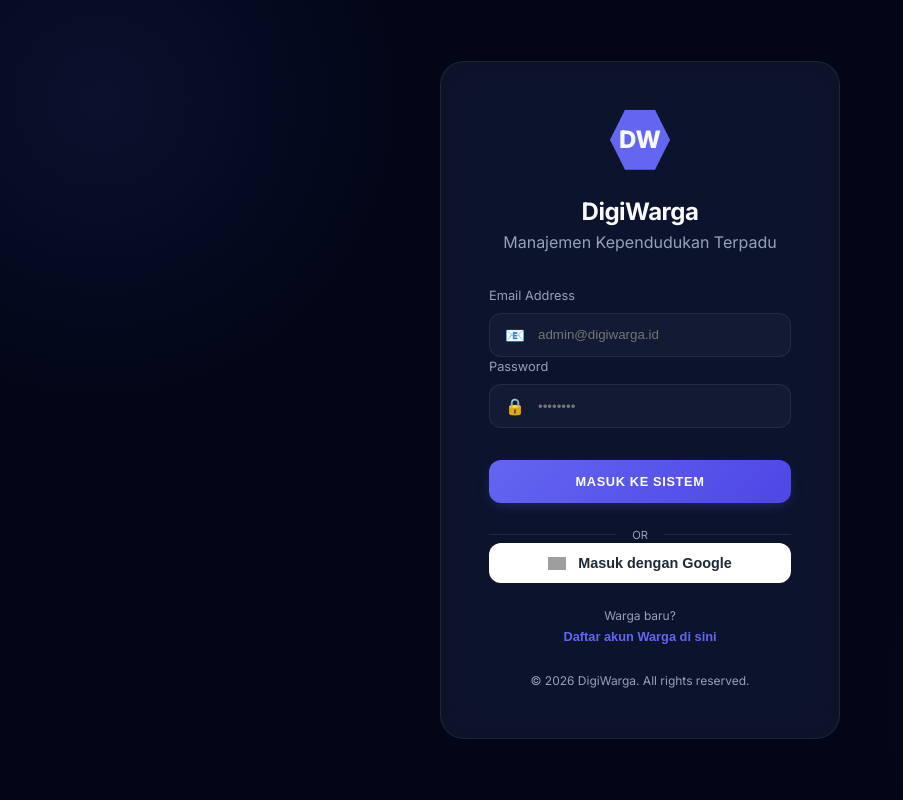
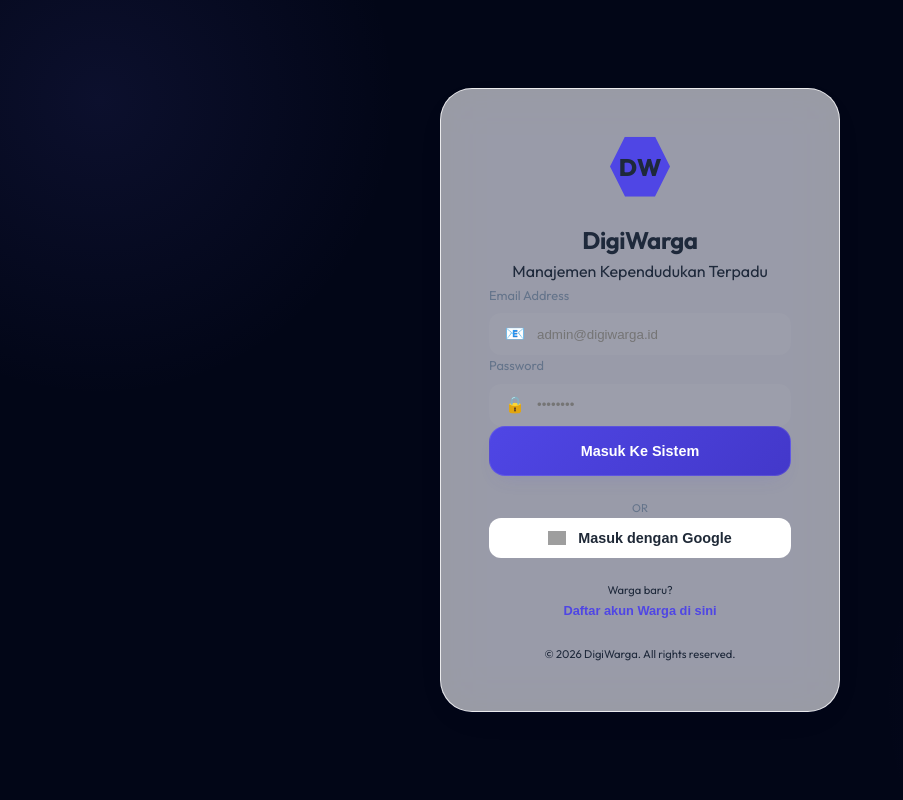
Before and after one commit to roedyrustam/pendudukangular, an Angular app: page /login in a window 1280 px wide. Shown: the whole page, without its empty margins (0-903 px from the left). Built offline with nearby package versions, Linux system fonts and the light colour scheme; grey boxes are pictures that could not be loaded.

Commit message:
feat: implement global design system with custom luxury styles and layout components

```diff
--- a/src/styles.scss
+++ b/src/styles.scss
@@ -1,128 +1,159 @@
-@import url('https://fonts.googleapis.com/css2?family=Inter:wght@300;400;500;600;700;800&display=swap');
+@import url('https://fonts.googleapis.com/css2?family=Outfit:wght@300;400;500;600;700;800&display=swap');
 
 :root {
-  color-scheme: dark;
-  --primary: #6366f1;
-  --primary-glow: rgba(99, 102, 241, 0.4);
-  --secondary: #ec4899;
-  --darkness: #05060b;
-  --bg-dark: #0f172a;
-  --card-bg: rgba(30, 41, 59, 0.4);
-  --border-color: rgba(255, 255, 255, 0.08);
-  --text-main: #f8fafc;
-  --text-muted: #94a3b8;
-  --glass-bg: rgba(15, 23, 42, 0.6);
-  --glass-border: rgba(255, 255, 255, 0.1);
-  --neon-cyan: #22d3ee;
-  --neon-indigo: #818cf8;
+  color-scheme: light;
+  --primary: #4f46e5;
+  --primary-glow: rgba(79, 70, 229, 0.15);
+  --secondary: #d946ef;
+  --accent: #06b6d4;
+  --darkness: #f8fafc;
+  --bg-deep: #f1f5f9;
+  --card-bg: rgba(255, 255, 255, 0.6);
+  --glass-bg: rgba(255, 255, 255, 0.75);
+  --glass-border: rgba(255, 255, 255, 0.5);
+  --text-main: #1e293b;
+  --text-muted: #64748b;
+
+  /* macOS Curves */
+  --apple-ease: cubic-bezier(0.32, 0.72, 0, 1);
+  --apple-spring: cubic-bezier(0.34, 1.56, 0.64, 1);
 }
 
 * {
   margin: 0;
   padding: 0;
   box-sizing: border-box;
+  -webkit-font-smoothing: antialiased;
 }
 
 body {
-  font-family: 'Inter', system-ui, -apple-system, sans-serif;
-  background-color: var(--darkness);
+  font-family: 'Outfit', -apple-system, BlinkMacSystemFont, 'Segoe UI', Roboto, sans-serif;
+  background-color: var(--bg-deep);
   background-image:
-    radial-gradient(at 0% 0%, rgba(99, 102, 241, 0.15) 0px, transparent 50%),
-    radial-gradient(at 100% 0%, rgba(236, 72, 153, 0.1) 0px, transparent 50%);
+    radial-gradient(at 0% 0%, rgba(79, 70, 229, 0.05) 0px, transparent 50%),
+    radial-gradient(at 100% 100%, rgba(217, 70, 239, 0.05) 0px, transparent 50%),
+    white;
   color: var(--text-main);
-  line-height: 1.5;
+  line-height: 1.6;
   overflow-x: hidden;
   min-height: 100vh;
 }
 
 .glass-panel {
   background: var(--glass-bg);
-  backdrop-filter: blur(20px) saturate(180%);
-  -webkit-backdrop-filter: blur(20px) saturate(180%);
+  backdrop-filter: blur(25px) saturate(200%);
+  -webkit-backdrop-filter: blur(25px) saturate(200%);
   border: 1px solid var(--glass-border);
+  box-shadow: 0 8px 32px 0 rgba(31, 38, 135, 0.07);
 }
 
 .card-luxury {
   background: var(--card-bg);
-  border: 1px solid var(--border-color);
-  border-radius: 1.5rem;
-  padding: 1.5rem;
-  transition: all 0.4s cubic-bezier(0.23, 1, 0.32, 1);
+  border: 1px solid rgba(255, 255, 255, 0.8);
+  border-radius: 2rem;
+  padding: 2rem;
+  transition: all 0.5s var(--apple-ease);
   position: relative;
   overflow: hidden;
-
-  &::before {
-    content: '';
-    position: absolute;
-    top: 0; left: -100%;
-    width: 100%; height: 100%;
-    background: linear-gradient(90deg, transparent, rgba(255,255,255,0.05), transparent);
-    transition: 0.5s;
-  }
+  box-shadow: 0 10px 40px -15px rgba(0,0,0,0.08);
 
   &:hover {
-    transform: translateY(-8px) scale(1.01);
-    border-color: rgba(99, 102, 241, 0.5);
-    box-shadow: 0 20px 40px -20px var(--primary-glow);
-    background: rgba(30, 41, 59, 0.6);
+    transform: translateY(-10px) scale(1.02);
+    border-color: var(--primary);
+    box-shadow: 0 30px 60px -20px rgba(79, 70, 229, 0.2);
+    background: rgba(255, 255, 255, 0.9);
 
-    &::before { left: 100%; }
+    &::after {
+      content: '';
+      position: absolute;
+      top: -50%; left: -50%;
+      width: 200%; height: 200%;
+      background: radial-gradient(circle, rgba(255,255,255,0.03) 0%, transparent 70%);
+      pointer-events: none;
+    }
   }
 }
 
 .title-gradient {
-  background: linear-gradient(135deg, #fff 0%, var(--neon-indigo) 50%, var(--neon-cyan) 100%);
+  background: linear-gradient(135deg, #fff 0%, var(--accent) 100%);
   -webkit-background-clip: text;
   -webkit-text-fill-color: transparent;
   font-weight: 800;
-  letter-spacing: -0.02em;
+  letter-spacing: -0.03em;
+  filter: drop-shadow(0 2px 10px rgba(34, 211, 238, 0.3));
 }
 
 button.btn-primary {
-  background: linear-gradient(135deg, var(--primary) 0%, #4f46e5 100%);
+  background: linear-gradient(135deg, var(--primary) 0%, #4338ca 100%);
   color: white;
-  border: none;
-  border-radius: 0.75rem;
-  padding: 0.85rem 1.75rem;
+  border: 1px solid rgba(255,255,255,0.1);
+  border-radius: 1rem;
+  padding: 1rem 2rem;
   font-weight: 700;
   cursor: pointer;
-  transition: all 0.3s ease;
-  box-shadow: 0 4px 15px -5px var(--primary-glow);
-  text-transform: uppercase;
-  font-size: 0.8rem;
-  letter-spacing: 0.05em;
+  transition: all 0.4s var(--apple-spring);
+  box-shadow: 0 10px 20px -10px var(--primary-glow);
+  text-transform: none;
+  font-size: 0.9rem;
 
   &:hover {
-    transform: translateY(-2px);
-    box-shadow: 0 8px 25px -5px var(--primary-glow);
-    filter: brightness(1.1);
+    transform: scale(1.05) translateY(-2px);
+    box-shadow: 0 20px 40px -15px var(--primary-glow);
+    filter: brightness(1.15);
   }
 
   &:active {
-    transform: translateY(0);
+    transform: scale(0.95);
+  }
+}
+
+.btn-outline {
+  background: transparent;
+  border: 1px solid var(--glass-border);
+  color: white;
+  padding: 0.8rem 1.5rem;
+  border-radius: 1rem;
+  font-weight: 600;
+  cursor: pointer;
+  transition: 0.3s var(--apple-ease);
+
+  &:hover {
+    background: rgba(255,255,255,0.05);
+    border-color: rgba(255,255,255,0.2);
   }
 }
 
 /* Animations */
-@keyframes fadeIn {
-  from { opacity: 0; transform: translateY(20px); }
+@keyframes slideUpFade {
+  from { opacity: 0; transform: translateY(30px); }
   to { opacity: 1; transform: translateY(0); }
 }
 
 .fade-in {
-  animation: fadeIn 0.6s cubic-bezier(0.23, 1, 0.32, 1) forwards;
+  animation: slideUpFade 0.8s var(--apple-ease) forwards;
 }
 
-/* Global Utilities */
-.text-xs { font-size: 0.75rem !important; }
-.text-muted { color: var(--text-muted) !important; }
-.mb-4 { margin-bottom: 1rem !important; }
-.mt-8 { margin-top: 2rem !important; }
-.flex-between { display: flex; justify-content: space-between; align-items: center; }
+/* Luxury Form Inputs */
+.custom-input, select, .custom-select {
+  background: rgba(255,255,255,0.03);
+  border: 1px solid var(--glass-border);
+  border-radius: 1rem;
+  padding: 0.75rem 1.25rem;
+  color: white;
+  transition: all 0.3s var(--apple-ease);
+  outline: none;
+  width: 100%;
+
+  &:focus {
+    border-color: var(--primary);
+    background: rgba(255,255,255,0.06);
+    box-shadow: 0 0 0 4px rgba(92, 98, 236, 0.1);
+  }
+}
 
 /* Custom Scrollbar */
 ::-webkit-scrollbar {
-  width: 6px;
+  width: 8px;
 }
 
 ::-webkit-scrollbar-track {
@@ -130,45 +161,77 @@ button.btn-primary {
 }
 
 ::-webkit-scrollbar-thumb {
-  background: rgba(255,255,255,0.1);
+  background: rgba(255,255,255,0.08);
   border-radius: 10px;
+  border: 2px solid var(--darkness);
   &:hover { background: var(--primary); }
 }
 
-select option {
-  background-color: #111827 !important;
-  color: white !important;
+/* Global Tables */
+.luxury-table {
+  width: 100%;
+  border-collapse: separate;
+  border-spacing: 0;
+
+  th {
+    background: rgba(255,255,255,0.02);
+    padding: 1.5rem;
+    color: var(--text-muted);
+    font-size: 0.75rem;
+    font-weight: 700;
+    text-transform: uppercase;
+    letter-spacing: 0.1em;
+    border-bottom: 1px solid var(--glass-border);
+  }
+
+  td {
+    padding: 1.5rem;
+    border-bottom: 1px solid var(--glass-border);
+    transition: background 0.3s var(--apple-ease);
+  }
+
+  tr:hover td {
+    background: rgba(255,255,255,0.02);
+  }
 }
 
-input:-webkit-autofill,
-input:-webkit-autofill:hover,
-input:-webkit-autofill:focus {
-  -webkit-text-fill-color: white;
-  -webkit-box-shadow: 0 0 0px 1000px #1e293b inset;
-  transition: background-color 5000s ease-in-out 0s;
+/* Badges */
+.badge {
+  padding: 0.35rem 1rem;
+  border-radius: 2rem;
+  font-size: 0.65rem;
+  font-weight: 800;
+  letter-spacing: 0.05em;
+  display: inline-flex;
+  align-items: center;
+
+  &.hidup { background: rgba(16, 185, 129, 0.15); color: #34d399; }
+  &.mati { background: rgba(239, 68, 68, 0.15); color: #f87171; }
+  &.pindah { background: rgba(245, 158, 11, 0.15); color: #fbbf24; }
 }
 
-.badge {
-  padding: 0.25rem 0.75rem; border-radius: 2rem; font-size: 0.7rem; font-weight: 800; text-transform: uppercase;
-  &.pending { background: rgba(245, 158, 11, 0.1); color: #f59e0b; border: 1px solid rgba(245, 158, 11, 0.2); }
-  &.diproses { background: rgba(59, 130, 246, 0.1); color: #3b82f6; border: 1px solid rgba(59, 130, 246, 0.2); }
-  &.selesai { background: rgba(16, 185, 129, 0.1); color: #10b981; border: 1px solid rgba(16, 185, 129, 0.2); }
-  &.ditolak { background: rgba(239, 68, 68, 0.1); color: #f87171; border: 1px solid rgba(239, 68, 68, 0.2); }
+.live-sync-indicator {
+  display: flex;
+  align-items: center;
+  gap: 0.5rem;
+  background: rgba(16, 185, 129, 0.1);
+  padding: 0.4rem 0.8rem;
+  border-radius: 2rem;
+  border: 1px solid rgba(16, 185, 129, 0.2);
+
+  .pulse-dot {
+    width: 8px; height: 8px;
+    background: #10b981;
+    border-radius: 50%;
+    box-shadow: 0 0 10px #10b981;
+    animation: pulse 2s infinite;
+  }
+
+  .label { font-size: 0.65rem; font-weight: 800; color: #10b981; letter-spacing: 0.1em; }
 }
 
-/* Pagination UI */
-.pagination-container {
-  display: flex; justify-content: space-between; align-items: center;
-  padding: 1.5rem; background: rgba(255,255,255,0.02); border-top: 1px solid var(--border-color);
-  .pagination-info { font-size: 0.8rem; color: var(--text-muted); }
-  .pagination-controls {
-    display: flex; gap: 0.5rem;
-    button {
-      background: rgba(255,255,255,0.05); border: 1px solid var(--border-color); color: white;
-      padding: 0.5rem 1rem; border-radius: 0.5rem; cursor: pointer; transition: 0.2s;
-      &:hover:not(:disabled) { background: var(--primary); border-color: var(--primary); }
-      &:disabled { opacity: 0.3; cursor: not-allowed; }
-      &.active { background: var(--primary); border-color: var(--primary); font-weight: 700; }
-    }
-  }
+@keyframes pulse {
+  0% { transform: scale(0.95); box-shadow: 0 0 0 0 rgba(16, 185, 129, 0.7); }
+  70% { transform: scale(1); box-shadow: 0 0 0 10px rgba(16, 185, 129, 0); }
+  100% { transform: scale(0.95); box-shadow: 0 0 0 0 rgba(16, 185, 129, 0); }
 }
```
Also changed, not shown: src/app/app.scss (+135 -137 lines).
